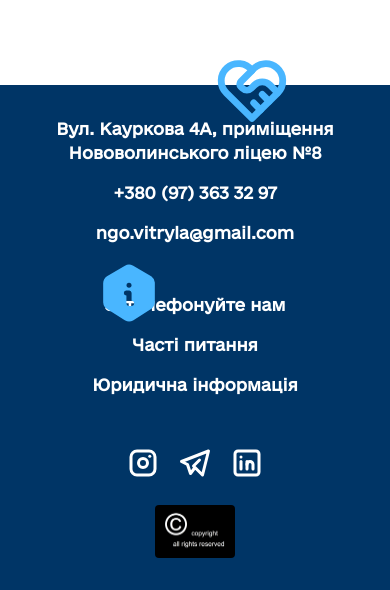
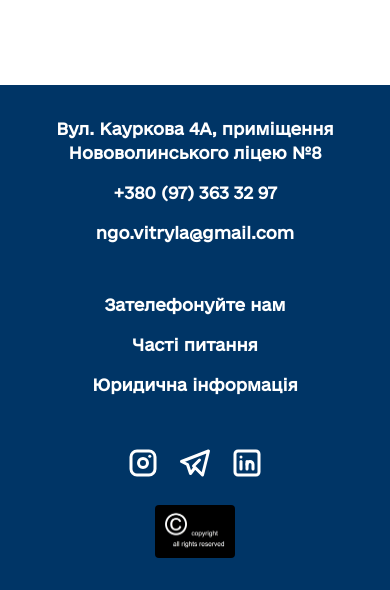
Before and after one commit to OleksandrStar/vitryla, a Next.js app: page / in a window 390 px wide. Shown: the part 4954-5544 px from the top of the page. Built offline with nearby package versions, Linux system fonts and the light colour scheme.

Commit message:
fix footer

```diff
--- a/src/components/footer/index.js
+++ b/src/components/footer/index.js
@@ -14,9 +14,9 @@ const Footer = () => {
     return (
         <div className="p-8 w-full bg-[#003566] grid grid-cols-1 md:grid-cols-3 gap-12 md:gap-4 relative">
             <Image src={InfoLogo} width={62} height={62}  alt="info" className="absolute left-[25%]
-            top-[35%]"/>
+            top-[35%] hidden lg:flex"/>
             <Image src={SupportLogo} width={82} height={82} alt="support" className="absolute right-[25%]
-            top-[-35px]"/>
+            top-[-35px] hidden lg:flex"/>
             <div className="flex flex-col gap-4 max-w-[400px] items-center md:items-start">
                 <div className="flex items-center md:items-start gap-2 justify-center">
                     <Image src={AddressLogo} width={24} height={24} alt="address" className="hidden md:flex"/>
```
